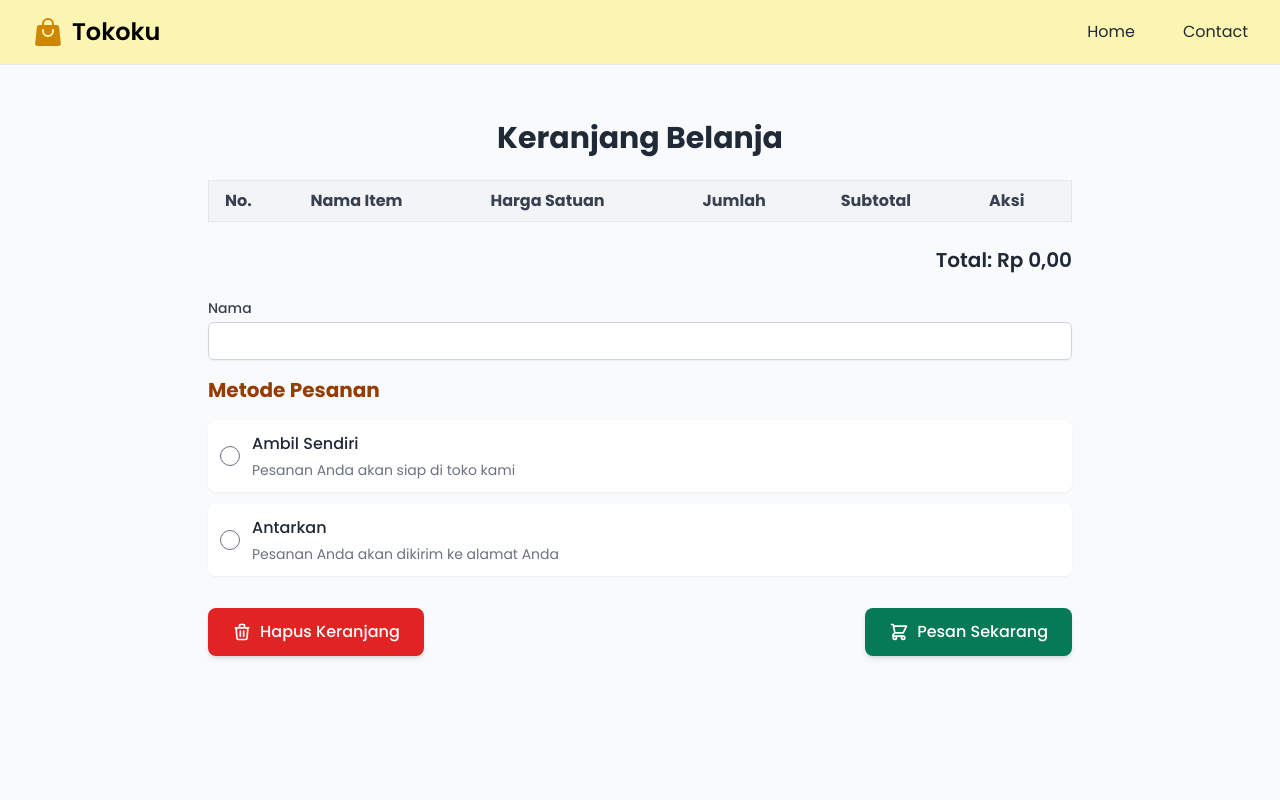
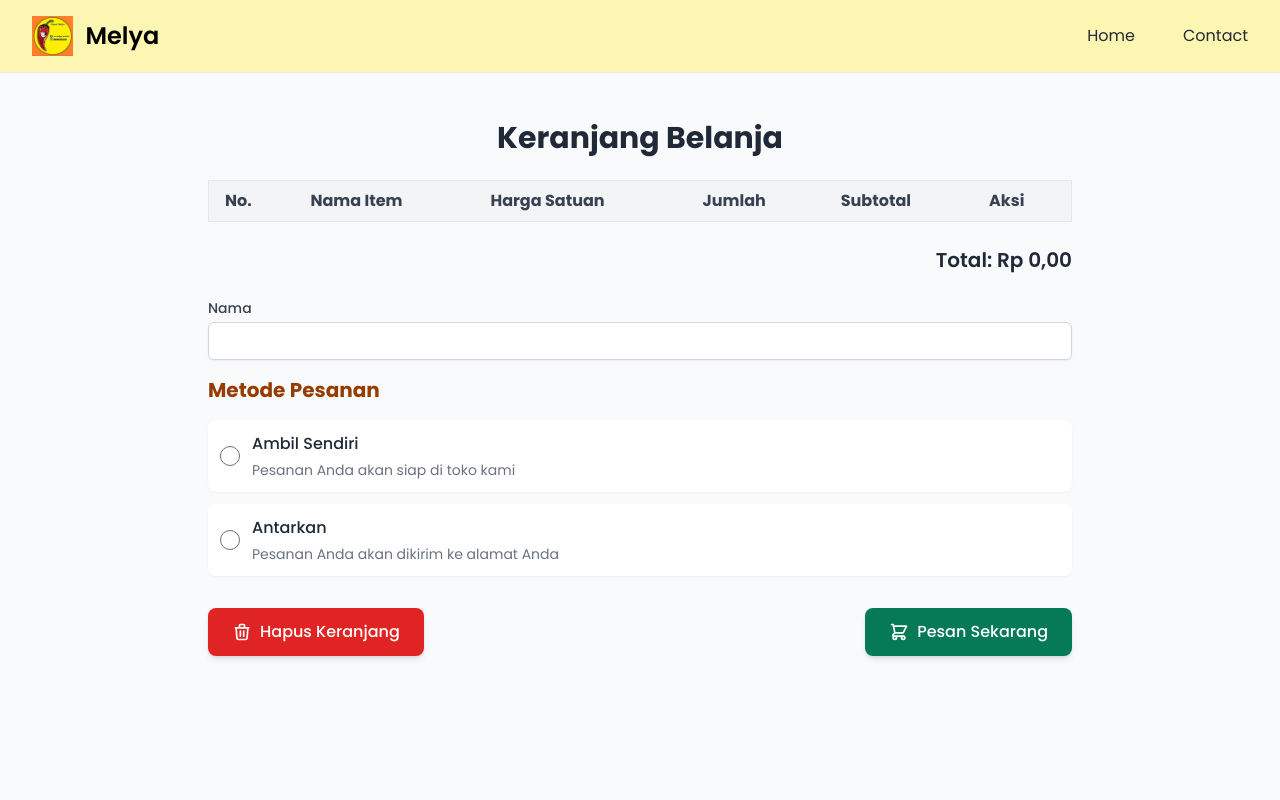
Before and after one commit to Smeagol03/dapurmelya, a website: page keranjang.html in a window 1280 px wide. Shown: the top 800 px of the page. Drawn offline with nearby package versions, Linux system fonts and the light colour scheme; some packages are replaced by stand-ins of ours; a script that the page names is missing.

Commit message:
Update meta tags and branding for Dapur Melya in index and keranjang pages

```diff
--- a/keranjang.html
+++ b/keranjang.html
@@ -4,14 +4,9 @@
 <head>
     <meta charset="UTF-8">
     <meta name="viewport" content="width=device-width, initial-scale=1.0">
-    <meta property="og:title" content="Tokoku - Warung Rasa Nikmat">
-    <meta property="og:description"
-        content="Nikmati masakan rumahan khas Indonesia yang lezat, murah, dan bikin nagih!">
-    <meta property="og:image" content="https://tokoizza.netlify.app/image/banner.jpg">
-    <meta property="og:url" content="https://tokoizza.netlify.app">
 
-    <title>Tokoku</title>
-    <link rel="icon" href="image/shopping-cart.png">
+    <title>Melya</title>
+    <link rel="icon" href="./image/logo.jpg" type="image/x-icon">
     <!-- TailwindCss -->
     <link rel="stylesheet" href="./src/output.css">
     <!-- CustomCss -->
@@ -33,14 +28,9 @@
         <div class="max-w-screen-xl mx-auto px-4 sm:px-6 lg:px-8">
             <div class="flex justify-between items-center py-4">
                 <!-- Logo -->
-                <a href="index.html" class="flex items-center">
-                    <svg xmlns="http://www.w3.org/2000/svg" viewBox="0 0 24 24" fill="currentColor"
-                        class="size-8 items-center fill-yellow-600 dark:fill-yellow-500 mr-2">
-                        <path fill-rule="evenodd"
-                            d="M7.5 6v.75H5.513c-.96 0-1.764.724-1.865 1.679l-1.263 12A1.875 1.875 0 0 0 4.25 22.5h15.5a1.875 1.875 0 0 0 1.865-2.071l-1.263-12a1.875 1.875 0 0 0-1.865-1.679H16.5V6a4.5 4.5 0 1 0-9 0ZM12 3a3 3 0 0 0-3 3v.75h6V6a3 3 0 0 0-3-3Zm-3 8.25a3 3 0 1 0 6 0v-.75a.75.75 0 0 1 1.5 0v.75a4.5 4.5 0 1 1-9 0v-.75a.75.75 0 0 1 1.5 0v.75Z"
-                            clip-rule="evenodd" />
-                    </svg>
-                    <span class="self-center text-2xl font-semibold whitespace-nowrap dark:text-white">Tokoku</span>
+                <a href="./index.html" class="flex items-center">
+                    <img src="./image/logo.jpg" alt="logo" class="h-10 mr-3">
+                    <span class="self-center text-2xl font-semibold whitespace-nowrap dark:text-white">Melya</span>
                 </a>
 
                 <!-- Navigation Links -->
```
Also changed, not shown: index.html (+6 -8 lines).
